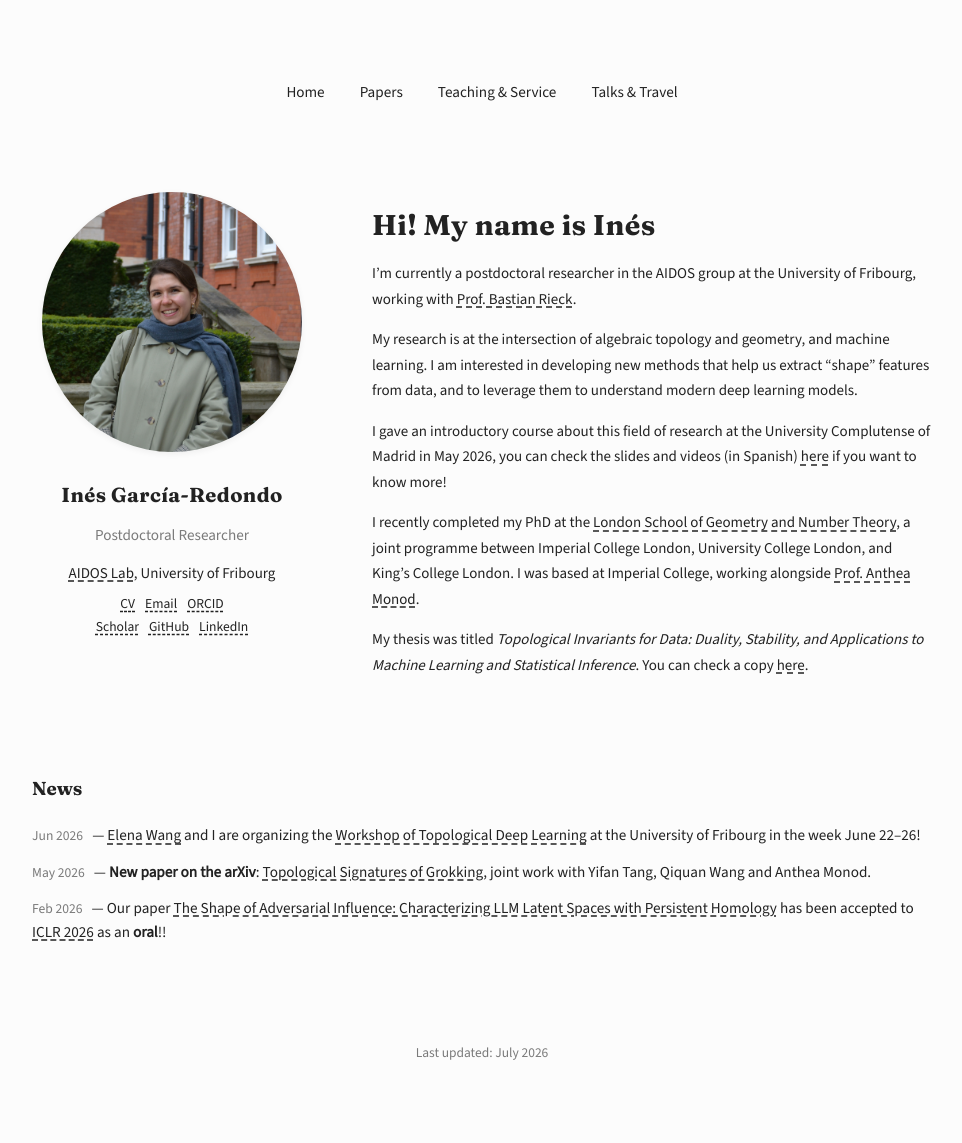
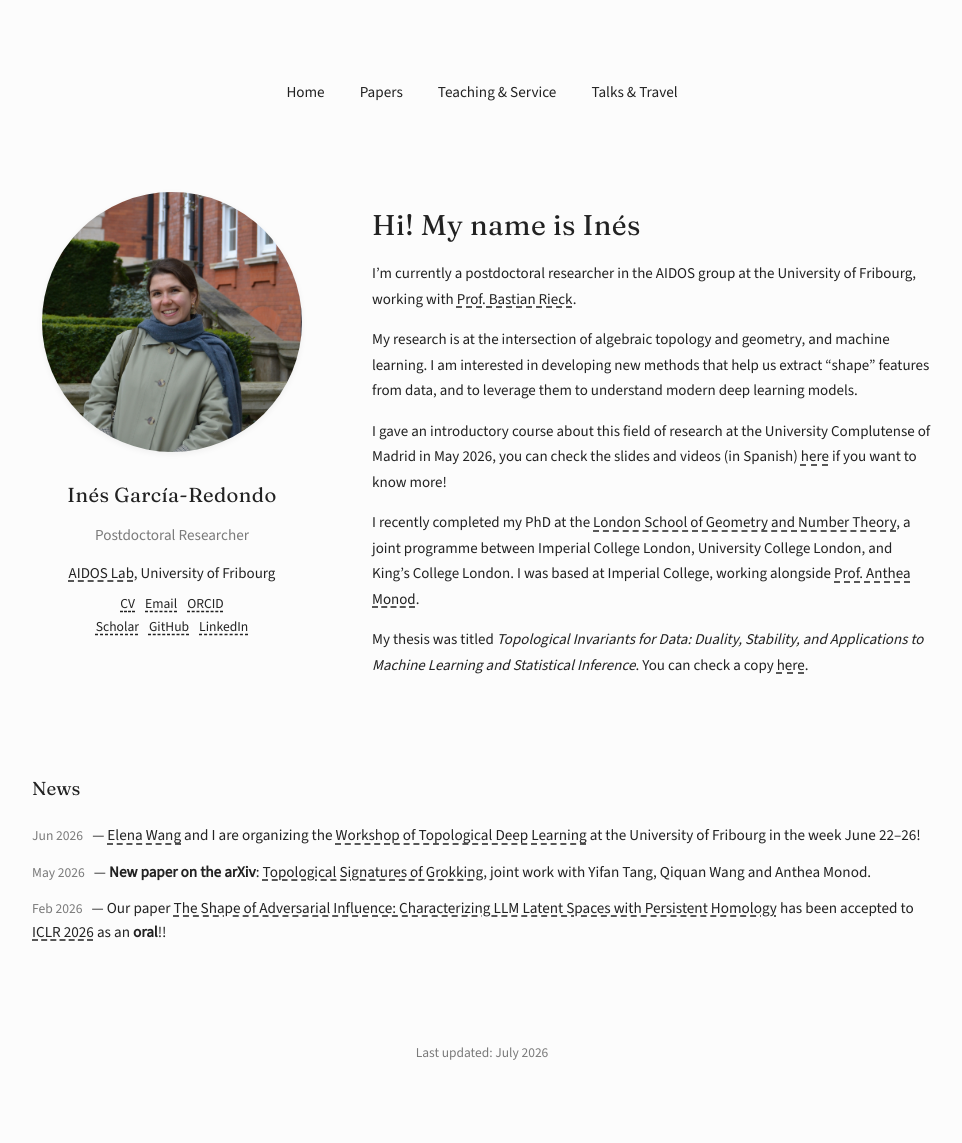
Before and after one commit to inesgare/inesgare.github.io, a Jekyll site: the page built from index.md, in a window 1280 px wide. Shown: the whole page, without its empty margins (158-1120 px from the left). Built offline with Jekyll 4.4.1, drawn with Linux system fonts in a browser that asks for light colours.

Commit message:
headings

```diff
--- a/_layouts/default.html
+++ b/_layouts/default.html
@@ -4,7 +4,7 @@
   <meta charset="UTF-8">
   <title>{{ page.title }} – {{ site.title }}</title>
   <link rel="stylesheet" href="/style.css">
-  <link href="https://fonts.googleapis.com/css2?family=Fraunces:ital,wght@0,700;1,700&family=Source+Sans+3:wght@400;500&display=swap" rel="stylesheet">
+  <link href="https://fonts.googleapis.com/css2?family=Fraunces:ital,wght@0,400;1,400&family=Source+Sans+3:wght@400;500&display=swap" rel="stylesheet">
 </head>
 <body>
 
--- a/style.css
+++ b/style.css
@@ -103,13 +103,13 @@
 }
 
 h1 {
-  font-weight: 700;
+  font-weight: 400;
   font-size: 1.9em;
   margin-bottom: 0.4em;
 }
 
 h2 {
-  font-weight: 700;
+  font-weight: 400;
   font-size: 1.25em;
   margin-top: 3em;
   margin-bottom: 0.6em;
@@ -186,7 +186,7 @@
 }
 
 .profile-info h1 {
-  font-weight: 700;
+  font-weight: 400;
   font-size: 1.35em;
   margin: 0.2em 0;
 }
@@ -242,7 +242,7 @@
   padding: 0;
   margin-bottom: 12px;
 
-  font-weight: 700;
+  font-weight: 400;
   font-size: 1.25em;
   font-family: 'Fraunces', serif;
 }
```
